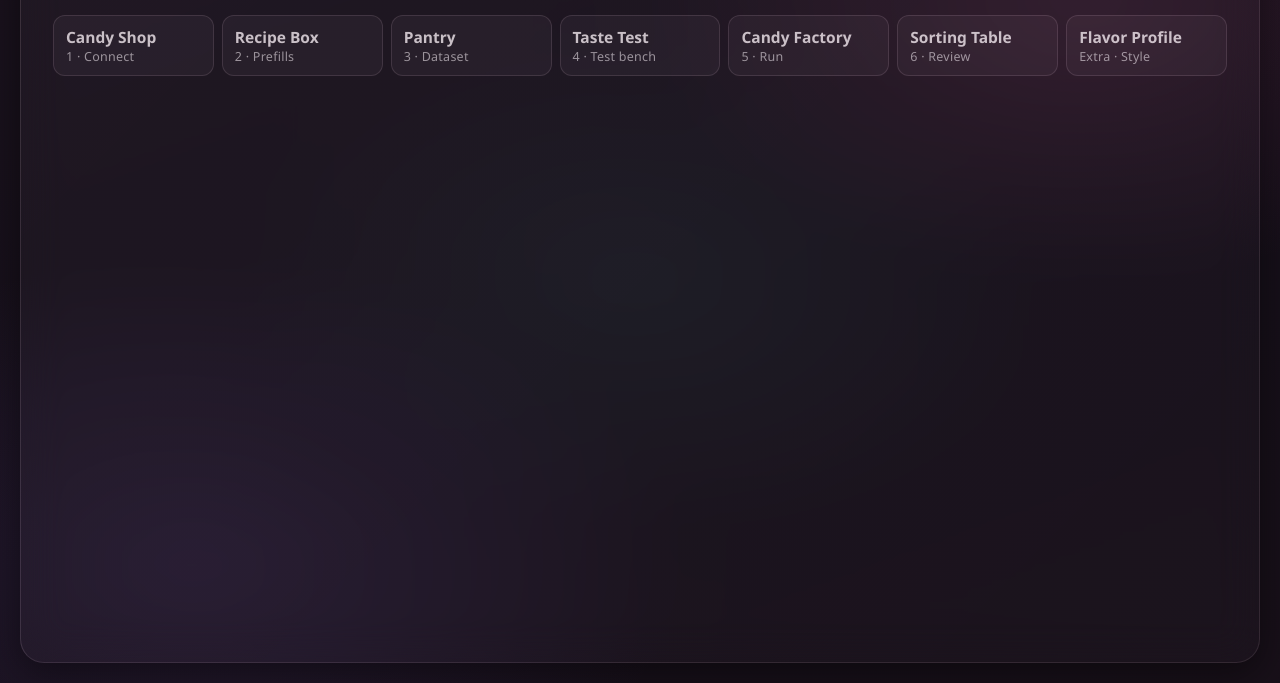
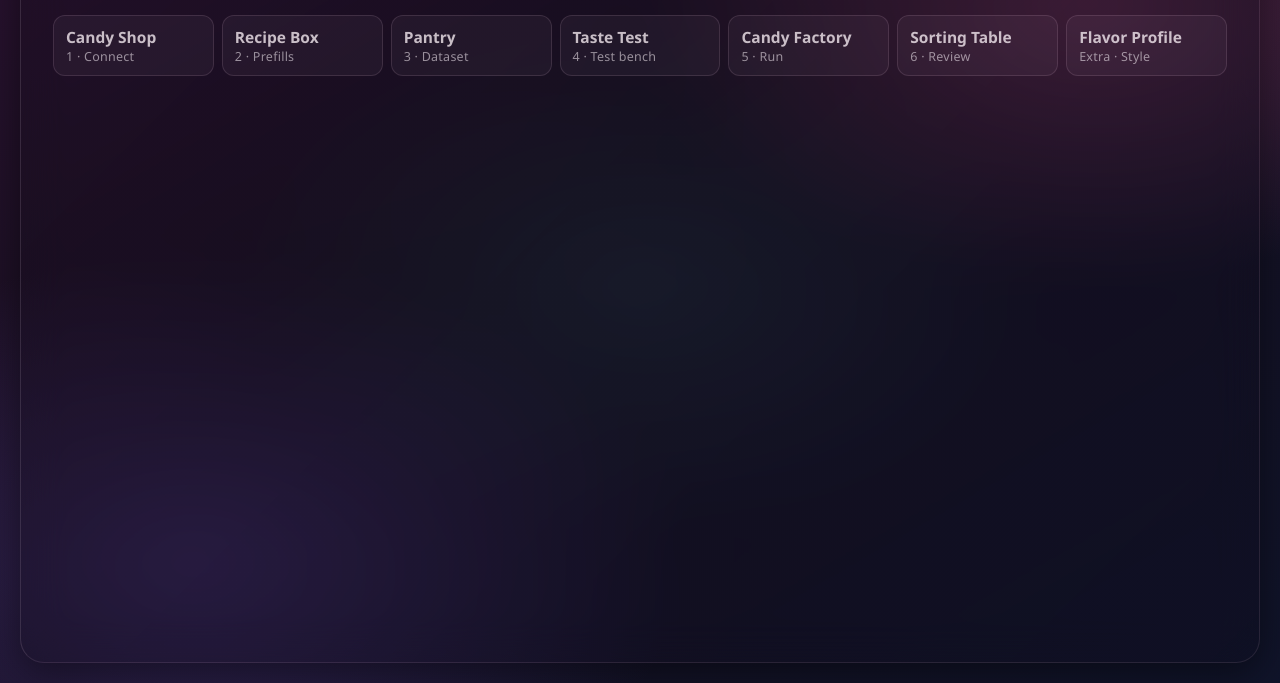
Before and after one commit to CountCandy/CandyCaptions, a plain HTML site: page static/index.html in a window 1280 px wide. Shown: the part 117-800 px from the top of the page. Drawn offline with Linux system fonts and the light colour scheme; no server answers.

Commit message:
Candy theme: more color on the dark base
A stronger plum-to-indigo background with raspberry and grape glows showing
through the main panel, a brighter gradient on the active tab and main buttons,
and a gradient title. Panels and input boxes stay dark. The active tab also
keeps its color while the mouse is over it.

Co-Authored-By: Claude Fable 5.2 <noreply@anthropic.com>
Claude-Session: https://claude.ai/code/session_01Kqj1DciBHsAgd4MhCH2KLz

```diff
--- a/static/style.css
+++ b/static/style.css
@@ -35,11 +35,11 @@
 
 [data-theme="candy"] {
     /* Candy theme (default): dark chocolate-plum base, with raspberry, grape and mint kept to the accents */
-    --bg-gradient: linear-gradient(160deg, #1a121d 0%, #150f19 55%, #181019 100%);
-    --blob-1: rgba(214, 92, 150, 0.13);   /* raspberry */
-    --blob-2: rgba(132, 92, 200, 0.13);   /* grape */
-    --blob-3: rgba(94, 200, 185, 0.05);   /* mint */
-    --glass-bg: linear-gradient(135deg, rgba(255, 235, 245, 0.030) 0%, rgba(235, 225, 255, 0.018) 100%);
+    --bg-gradient: linear-gradient(150deg, #2a1230 0%, #160f1f 42%, #10142a 100%);
+    --blob-1: rgba(226, 84, 150, 0.30);   /* raspberry */
+    --blob-2: rgba(124, 84, 214, 0.28);   /* grape */
+    --blob-3: rgba(70, 190, 190, 0.10);   /* mint */
+    --glass-bg: linear-gradient(135deg, rgba(22, 12, 26, 0.30) 0%, rgba(14, 12, 28, 0.38) 100%);
     --glass-border: rgba(255, 215, 235, 0.10);
     --glass-border-top: rgba(255, 220, 238, 0.16);
     --glass-border-left: rgba(255, 220, 238, 0.13);
@@ -53,11 +53,11 @@
     --input-border: rgba(255, 215, 235, 0.12);
     --field-bg: rgba(0, 0, 0, 0.24);
     --field-border: rgba(255, 215, 235, 0.17);
-    --accent: #e06aa5;
+    --accent: #ee6fb0;
     --focus-color: rgba(224, 106, 165, 0.65);
     --focus-glow: rgba(224, 106, 165, 0.18);
-    --btn-gradient: linear-gradient(135deg, #a8457c 0%, #7449a8 100%);
-    --btn-gradient-hover: linear-gradient(135deg, #bd5590 0%, #8558bb 100%);
+    --btn-gradient: linear-gradient(135deg, #d04d8f 0%, #8a4fd0 100%);
+    --btn-gradient-hover: linear-gradient(135deg, #e060a1 0%, #9b62e0 100%);
     --btn-disabled-bg: rgba(255, 225, 240, 0.04);
     --btn-disabled-border: rgba(255, 225, 240, 0.09);
     --btn-disabled-text: rgba(242, 233, 239, 0.36);
@@ -146,6 +146,7 @@ code, .mono { font-family: ui-monospace, "Cascadia Code", Consolas, monospace; f
 }
 .tab:hover:not(:disabled) { background: var(--input-bg-focus); color: var(--text-primary); transform: none; }
 .tab.active { background: var(--btn-gradient); color: #fff; border-color: var(--glass-border-top); box-shadow: 0 2px 10px var(--shadow-color); }
+.tab.active:hover:not(:disabled) { background: var(--btn-gradient-hover); color: #fff; }
 .tab.active .plain { color: rgba(255, 255, 255, 0.85); }
 .tab:disabled { opacity: 0.45; cursor: default; }
 .tab .count { float: right; font-size: 12px; padding: 1px 7px; border-radius: 999px; background: rgba(0, 0, 0, 0.25); color: #fff; }
@@ -386,3 +387,9 @@ pre.payload { max-height: 60vh; overflow: auto; padding: 12px; border-radius: 8p
 .hint { line-height: 1.5; max-width: 120ch; }
 .card > h2 + .hint, .card > .spread + .hint { margin-bottom: 10px; }
 button:focus-visible, .tab:focus-visible, .chip.clickable:focus-visible { outline: 2px solid var(--focus-color); outline-offset: 2px; }
+
+/* A little pop: the title and the card headings carry the candy gradient */
+[data-theme="candy"] h1 { background: linear-gradient(90deg, #ff8cc6 0%, #c69bff 55%, #7fe3d4 100%); -webkit-background-clip: text; background-clip: text; color: transparent; display: inline-block; }
+[data-theme="candy"] .card { border-top-color: rgba(238, 111, 176, 0.30); }
+[data-theme="candy"] .tab.active { box-shadow: 0 4px 18px rgba(208, 77, 143, 0.35); }
+[data-theme="candy"] button:not(.quiet):not(.danger):not(.tab):not(.pin):not(.theme-toggle):not(.sound-toggle):not(:disabled) { box-shadow: 0 3px 14px rgba(208, 77, 143, 0.28); }
```
